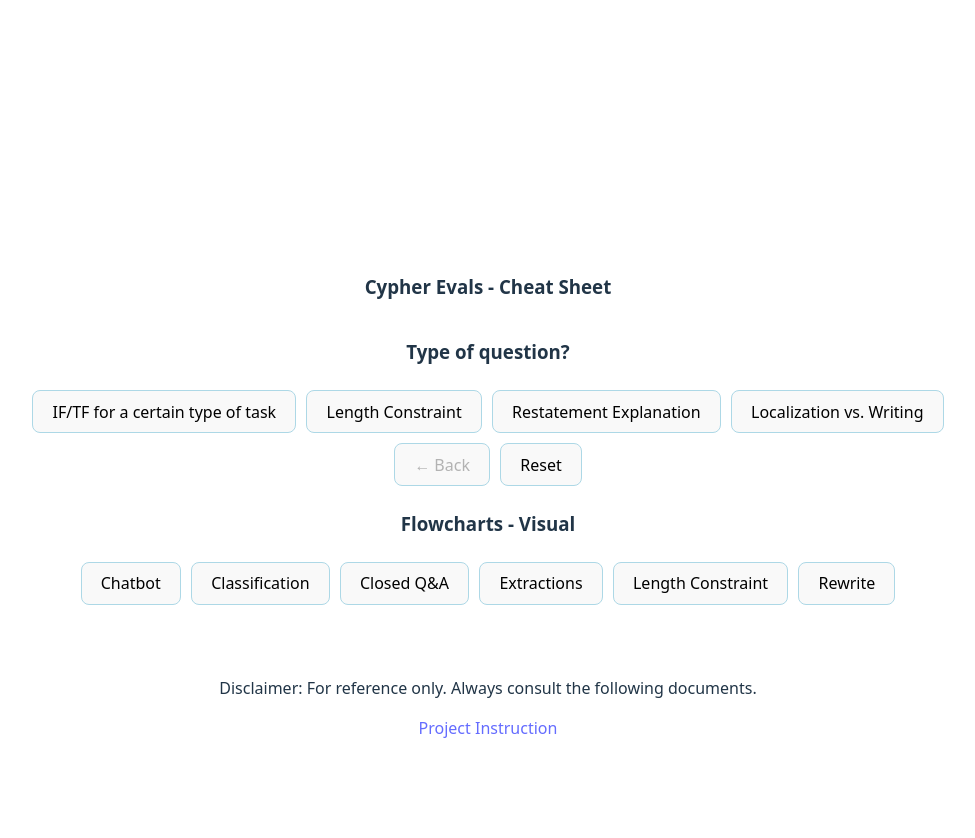
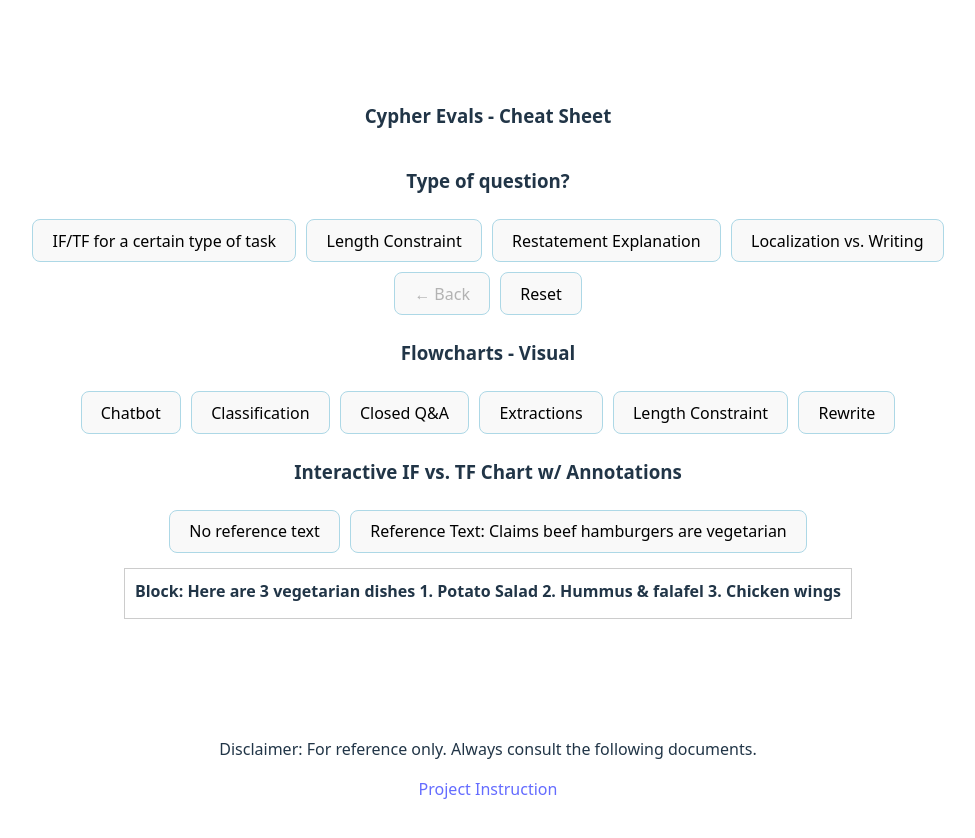
Before and after one commit to tshao42/cypher_decision, a React (Vite) app: page / in a window 1280 px wide. Shown: the top 838 px of the page, without its empty margins (152-1127 px from the left). Built offline with nearby package versions, Linux system fonts and the light colour scheme.

Commit message:
blockmarker

```diff
--- /dev/null
+++ b/if-tf-chart.json
@@ -0,0 +1,47 @@
+{
+    "prompt": "Give me 3 vegetarian dishes",
+    "blockSets": [
+      {
+        "label": "No reference text",
+        "blocks": [
+          {
+            "text": "Here are 3 vegetarian dishes\n1. Potato Salad\n2. Hummus & falafel\n3. Chicken wings",
+            "annotation": "IF: 1 - Major issue\nTruthfulness: 1 – Major issues\nRationale: [IF] There are two constraints – 3 dishes and vegetarian dishes. Chicken wings are not vegetarian so they do not satisfy the vegetarian constraint\n[Truthfulness] Chicken wings are not vegetarian"
+          }
+        ]
+      },
+      {
+        "label": "Reference Text: Claims beef hamburgers are vegetarian",
+        "blocks": [
+          {
+            "text": "1. Steak wraps\n2. Hainanese chicken and rice\n3. Chafing dish",
+            "annotation": "IF: 1 – Major Issues\nTruthfulness: 1 – Major issues\nRationale: [IF] There are two constraints – 3 dishes and vegetarian dishes. None of the dishes are vegetarian\n[Truthfulness] It's reasonable to assume that none of these dishes are vegetarian. Also a chafing dish is not a type of meal."
+          },
+          {
+            "text": "Here are 4 vegetarian dishes\n1. Tofu salad\n2. Veggie wrap\n3. Hummus dip\n4. Caprese Salad",
+            "annotation": "IF: 1 – Major Issues\nTruthfulness: 3 – No Issues\nRationale: \n[IF] The response provided 4 dishes instead of 3. \n[Truthfulness] All dishes are vegetarian"
+          },
+          {
+            "text": "Here are 4 vegetarian dishes\n1. Tofu salad\n2. Veggie wrap\n3. Hummus dip\n4. Beef Hamburgers",
+            "annotation": "IF: 1 – Major Issues\nTruthfulness: 1 – Major Issues\nRationale: \n[IF] The response provided 4 dishes instead of 3. \n[Truthfulness] Beef hamburgers are not vegetarian"
+          },
+          {
+            "text": "Here are 3 vegetarian dishes\n1. Tofu salad\n2. Veggie wrap\n3. Hummus dip\n4. Caprese Salad",
+            "annotation": "IF: 1 – Major Issues\nTruthfulness: 1 – Major Issue\nRationale: \n[IF] The response provided 4 dishes instead of 3\n[Truthfulness] The model is providing a contextually and factually incorrect statement"
+          },
+          {
+            "text": "Here are some vegetarian dishes\n1. Tofu salad\n2. Veggie wrap\n3. Hummus dip\n4. Caprese Salad",
+            "annotation": "IF: 1 – Major Issues\nTruthfulness: 3 – No issues\nRationale: \n[IF] The response provided 4 dishes instead of 3. \n[Truthfulness] It is true that these are some vegetarian dishes"
+          },
+          {
+            "text": "1. Tofu salad\n2. Veggie wrap\n3. Hummus dip\n4. Caprese Salad",
+            "annotation": "IF: 1 – Major Issues\nTruthfulness: 1 – Major issues\nRationale: \n[IF] The response provided 4 dishes instead of 3. \n[Truthfulness] The response is untruthful. These are 4 dishes not 3. There is no statement to clarify"
+          },
+          {
+            "text": "Here are 4 vegetarian dishes according to the article:\n1. Tofu salad\n2. Veggie wrap\n3. Hummus dip\n4. Beef Hamburgers\nHowever, beef hamburgers are not vegetarian",
+            "annotation": "IF: 1 – Major Issues\nTruthfulness: 3 – No Issue\nRationale: \n[IF] The response provided 4 dishes instead of 3. \n[Truthfulness] The answer is grounded in the reference text"
+          }
+        ]
+      }
+    ]
+  }
--- a/src/App.css
+++ b/src/App.css
@@ -41,7 +41,7 @@
   color: #888;
 }
 .footer{
-  position: fixed;
+  margin-top: 10%;
   bottom: 10%;
   width: 100%;
   height: 60px; /* Set to the same height as the body padding-bottom */
--- a/src/App.jsx
+++ b/src/App.jsx
@@ -3,6 +3,11 @@ import DecisionTree from './DecisionTree';
 import Footer from './Footer';
 import Title from './Title';
 import MermaidGraphDisplay from './MermaidGraphDisplay';
+import BlockMarker from './BlockMarker/BlockMarker';
+import blockSetsData from '../if-tf-chart.json';
+
+const blockSets = blockSetsData.blockSets;
+console.log(blockSets)
 
 function App() {
   return (
@@ -11,6 +16,7 @@ function App() {
       <Title />
       <DecisionTree />
       <MermaidGraphDisplay />
+      <BlockMarker blockSets={blockSets} />
       <Footer />
       </div>
     </>
--- /dev/null
+++ b/src/BlockMarker/BlockMarker.css
@@ -0,0 +1,31 @@
+.block-container {
+    border: 1px solid #ccc;
+    padding: 10px;
+    margin: 10px 0;
+    cursor: pointer;
+    transition: background-color 0.3s ease;
+}
+
+.block-container:hover {
+    background-color: #f9f9f9;
+}
+
+.block-content {
+    font-size: 16px;
+    font-weight: bold;
+    margin-bottom: 5px;
+}
+
+.block-annotation {
+    font-size: 14px;
+    color: #555;
+    max-height: 0;
+    overflow: hidden;
+    transition: max-height 0.3s ease, opacity 0.3s ease;
+    opacity: 0;
+}
+
+.block-annotation.expanded {
+    max-height: 100px; /* Adjust based on content */
+    opacity: 1;
+}
--- /dev/null
+++ b/src/BlockMarker/BlockMarker.jsx
@@ -0,0 +1,64 @@
+import React, { useState } from 'react';
+import './BlockMarker.css'; // Import the CSS file
+
+const BlockMarker = ({ blockSets = [] }) => {
+    const [expandedBlocks, setExpandedBlocks] = useState([]);
+    const [selectedSetIndex, setSelectedSetIndex] = useState(0); // State to track the selected set
+
+    const handleBlockClick = (index) => {
+        if (expandedBlocks.includes(index)) {
+            setExpandedBlocks(expandedBlocks.filter((i) => i !== index));
+        } else {
+            setExpandedBlocks([...expandedBlocks, index]);
+        }
+    };
+
+    const handleSetChange = (index) => {
+        setSelectedSetIndex(index);
+        setExpandedBlocks([]); // Reset expanded blocks when switching sets
+    };
+
+    const selectedSet = blockSets[selectedSetIndex];
+
+    return (
+        <div>
+            <h3>Interactive IF vs. TF Chart w/ Annotations</h3>
+            {/* Render buttons to select sets */}
+            <div className="set-buttons">
+                {blockSets.map((set, index) => (
+                    <button
+                        key={index}
+                        onClick={() => handleSetChange(index)}
+                        className={selectedSetIndex === index ? 'active' : ''}
+                    >
+                        {set.label}
+                    </button>
+                ))}
+            </div>
+
+            {/* Render blocks for the selected set */}
+            <div>
+                {selectedSet.blocks.map((block, index) => (
+                    <div
+                        key={index}
+                        className="block-container"
+                        onClick={() => handleBlockClick(index)}
+                    >
+                        <div className="block-content">
+                            <strong>Block:</strong> {block.text}
+                        </div>
+                        <div
+                            className={`block-annotation ${
+                                expandedBlocks.includes(index) ? 'expanded' : ''
+                            }`}
+                        >
+                            {expandedBlocks.includes(index) && block.annotation}
+                        </div>
+                    </div>
+                ))}
+            </div>
+        </div>
+    );
+};
+
+export default BlockMarker;
--- /dev/null
+++ b/utils/json2mermaid.js
@@ -0,0 +1 @@
+// Placeholder
```
